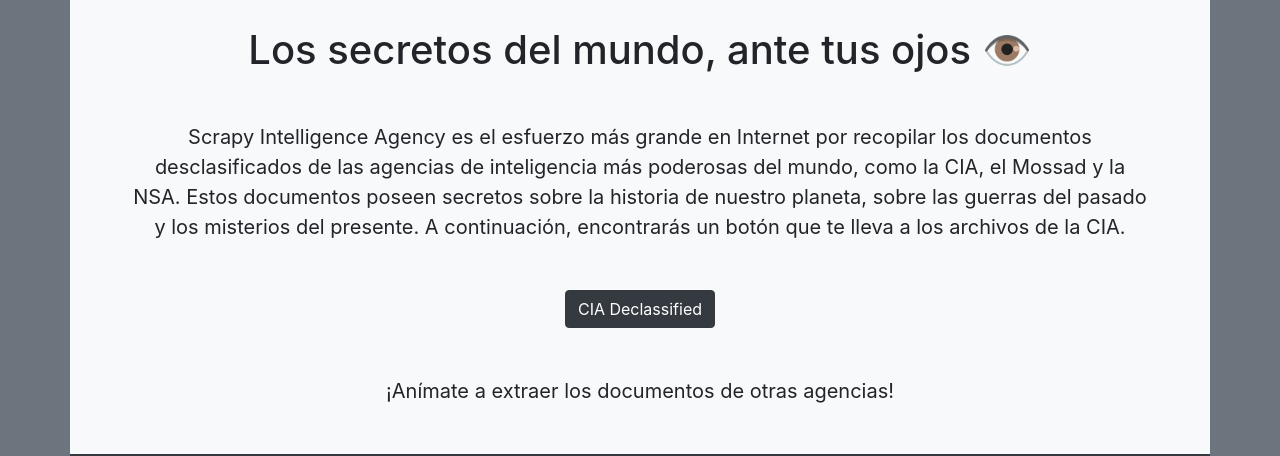
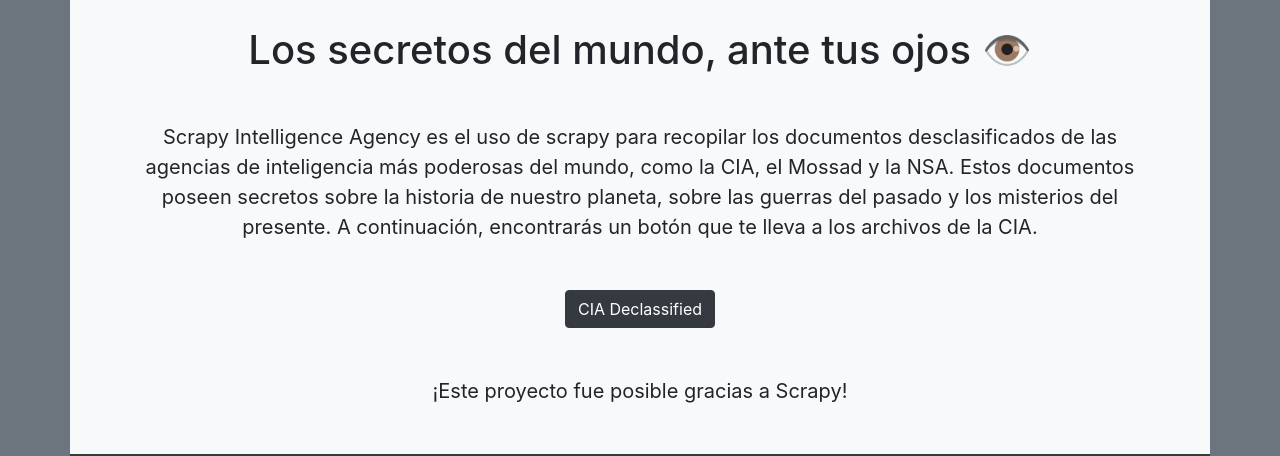
Before and after one commit to GastonPaez/scrapy-intelligence-agency, a plain HTML site: page index.html in a window 1280 px wide. Shown: the part 745-1201 px from the top of the page. Drawn offline with nearby package versions, Linux system fonts and the light colour scheme.

Commit message:
4th commit
Change Text

```diff
--- a/index.html
+++ b/index.html
@@ -117,8 +117,8 @@
                 Los secretos del mundo, ante tus ojos 👁
               </h1>
               <p class="home_text mx-lg-5 mb-5 text-center">
-                Scrapy Intelligence Agency es el esfuerzo más grande en Internet
-                por recopilar los documentos desclasificados de las agencias de
+                Scrapy Intelligence Agency es el uso de scrapy
+                para recopilar los documentos desclasificados de las agencias de
                 inteligencia más poderosas del mundo, como la CIA, el Mossad y
                 la NSA. Estos documentos poseen secretos sobre la historia de
                 nuestro planeta, sobre las guerras del pasado y los misterios
@@ -129,7 +129,7 @@
                 >CIA Declassified</a
               >
               <p class="home_text text-center mx-lg-5 mb-5">
-                ¡Anímate a extraer los documentos de otras agencias!
+                ¡Este proyecto fue posible gracias a Scrapy!
               </p>
             </div>
           </div>
```
